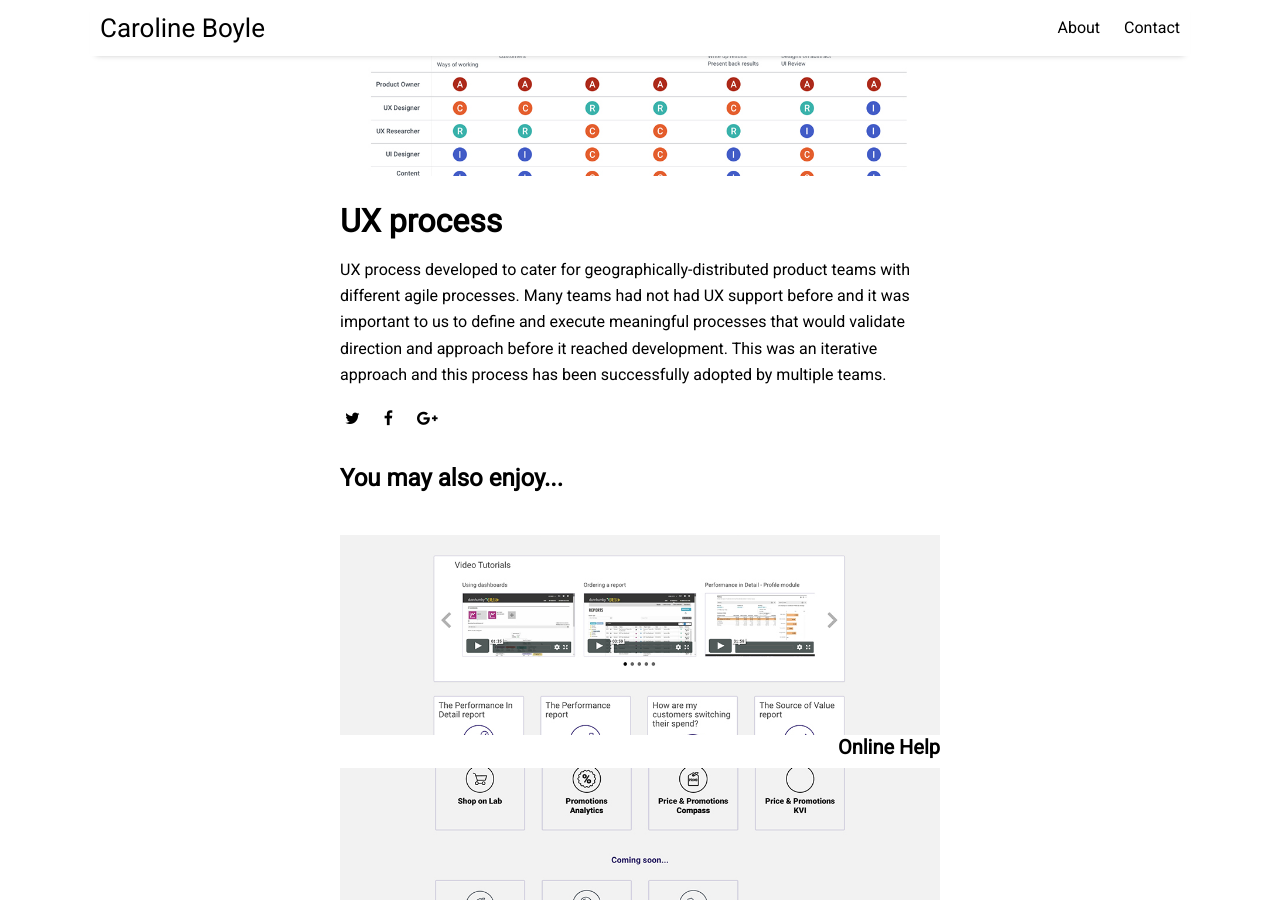
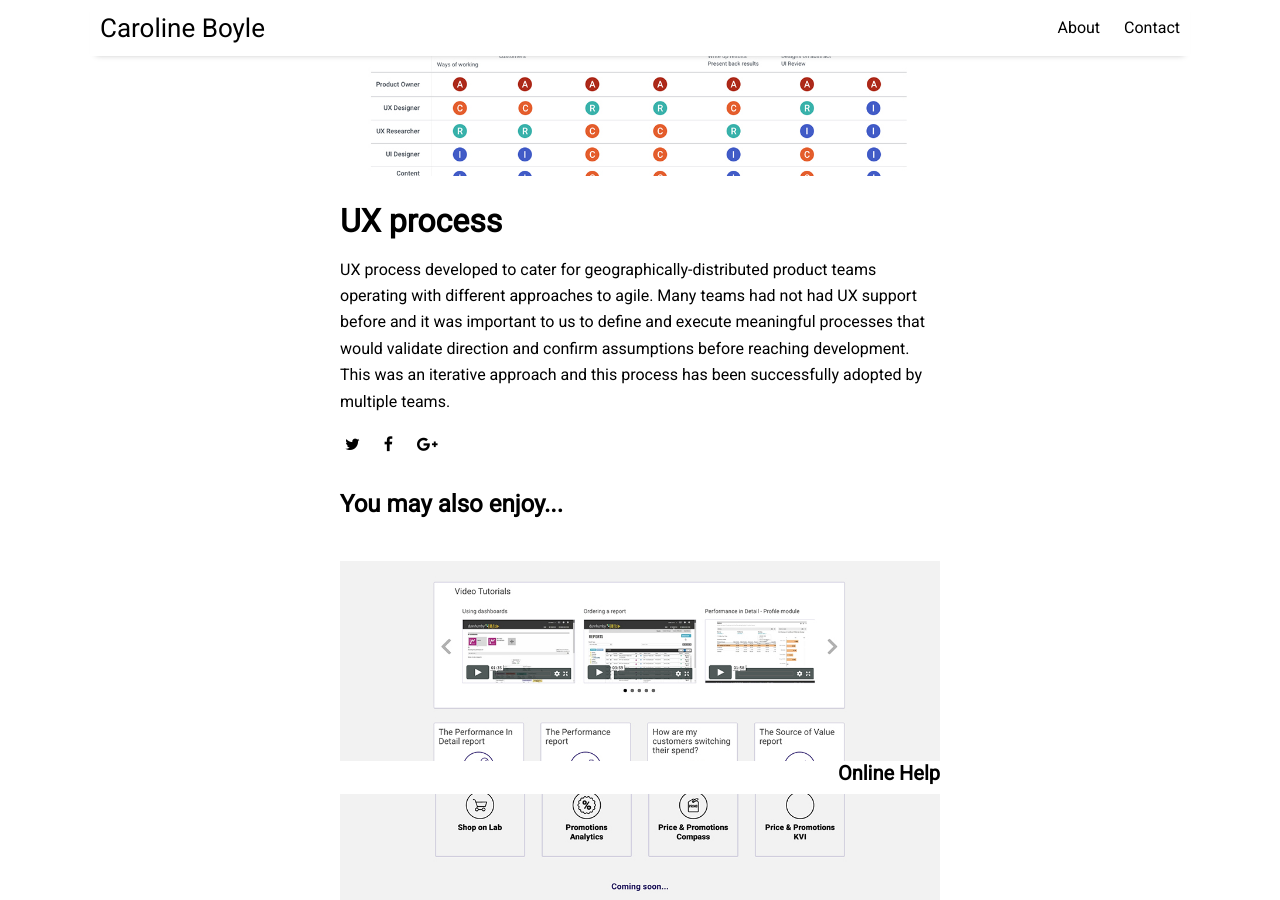
Before and after one commit to caroboyle-ux/CD, a Jekyll site: the page built from _posts/2016-04-04-about-the-author.md, in a window 1280 px wide and 900 px high, scrolled down 390 px. Built offline with Jekyll 4.4.1, drawn with Linux system fonts in a browser that asks for light colours; nearby versions of some CDN libraries.

Commit message:
Update 2016-04-04-about-the-author.md

```diff
--- a/_posts/2016-04-04-about-the-author.md
+++ b/_posts/2016-04-04-about-the-author.md
@@ -9,4 +9,4 @@ image: RACI.jpg
 
 # UX process
 
-UX process developed to cater for geographically-distributed product teams with different agile processes. Many teams had not had UX support before and it was important to us to define and execute meaningful processes that would validate direction and approach before it reached development. This was an iterative approach and this process has been successfully adopted by multiple teams.
+UX process developed to cater for geographically-distributed product teams operating with different approaches to agile. Many teams had not had UX support before and it was important to us to define and execute meaningful processes that would validate direction and confirm assumptions before reaching development. This was an iterative approach and this process has been successfully adopted by multiple teams.
```
